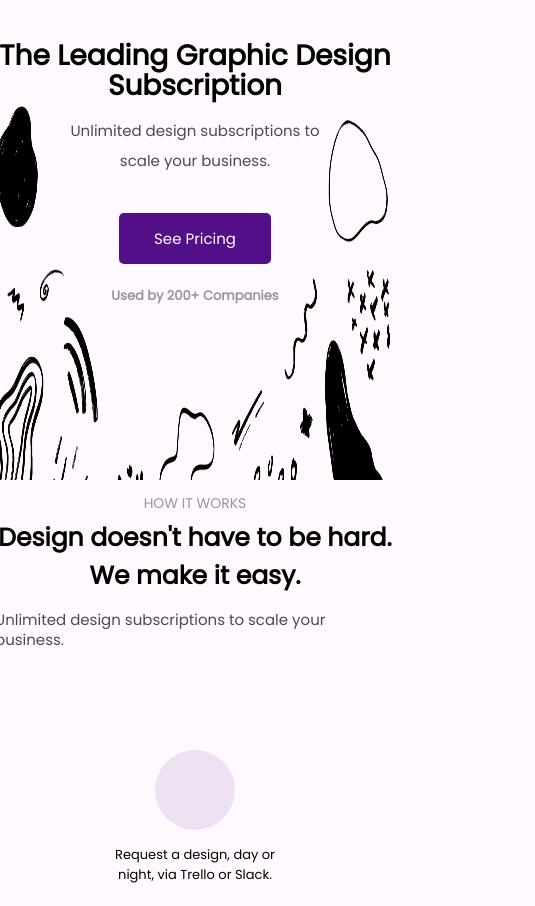
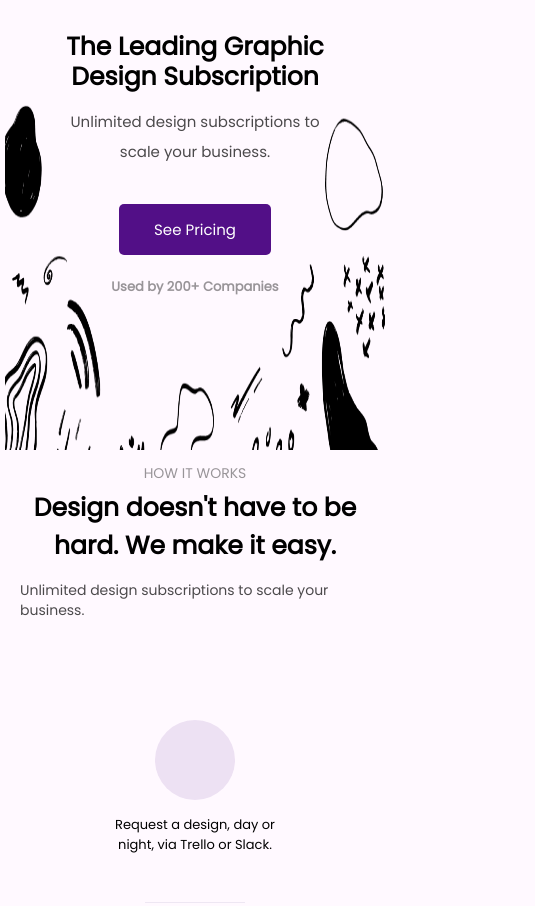
Before and after one commit to neloka/deas, a plain HTML site: page index.html in a window 390 px wide. Shown: the top 906 px of the page, 535 px wide, since content can reach past the window. Drawn offline with Linux system fonts and the light colour scheme.

Commit message:
new update

```diff
--- a/daas.css
+++ b/daas.css
@@ -555,9 +555,6 @@ p.flats2{
 .donate{
     width: 70%;
     display: flex;
-    height: 145px;
-    /* position: relative; */
-    /* justify-content: space-evenly; */
     border-bottom: 1px solid rgba(0, 0, 0, 0.4);
 }
 .hands img{
@@ -565,10 +562,6 @@ p.flats2{
     height: 150px;
     display: flex;
     justify-self: baseline;
-    /* position: absolute; */
-    /* z-index: 1; */
-    /* padding: 0; */
-    /* background: yellow; */
 }
 .don{
     display: flex;
@@ -664,6 +657,17 @@ p.flats2{
     gap: 5em;
 }
 @media(max-width:660px){
+    html,body{
+        margin: 0;
+        margin: 0;
+        padding: 0;
+        overflow-x: hidden;
+        max-width: 100%;
+    }
+    main{
+        width: 100%;
+        margin: auto;
+    }
     header{
         display: none;
     }
@@ -673,14 +677,15 @@ p.flats2{
         text-align: center;
     }
     .section1 img{
-        width: 100%;
+        width: 380px;
+        height: 450px;
         padding-top: 100px;
 
     }
     .subscribe p{
         font-weight: bold;
-        font-size: 28px;
-        /* width: 550px; */
+        font-size: 25px;
+        width: 300px;
         padding-top: 30px;
         line-height: 30px;
     }
@@ -690,7 +695,8 @@ p.flats2{
     }
 
     .btn1{
-        margin-top: 50px;
+        width: 100%;
+        /* margin-top: 50px; */
     }
     .btn1 a{
         padding: 15px 35px ;
@@ -699,7 +705,12 @@ p.flats2{
         font-size: 13px;
     }
     p.design{
-        width: 400px;
+        width: 380px;
+    }
+    p.design1{
+        width: 350px;
+        font-size: 14px;
+        /* text-align: center; */
     }
     .circles{
         flex-direction: column;
@@ -707,6 +718,8 @@ p.flats2{
     }
     .flow1{
         flex-direction: column;
+        width: 80%;
+        /* margin: auto; */
     }
     .picsection{
         flex-direction: column;
@@ -747,7 +760,7 @@ p.flats2{
     }
     .donate{
         flex-direction: column;
-        gap: 3em;
+        gap: 2em;
         border-bottom: none;
     }
     .designblack{
@@ -766,4 +779,7 @@ p.flats2{
         font-size: 13px;
         line-height: 40px;
     }
+    .section7{
+        /* min-height: 120vh; */
+    }
 }
```
